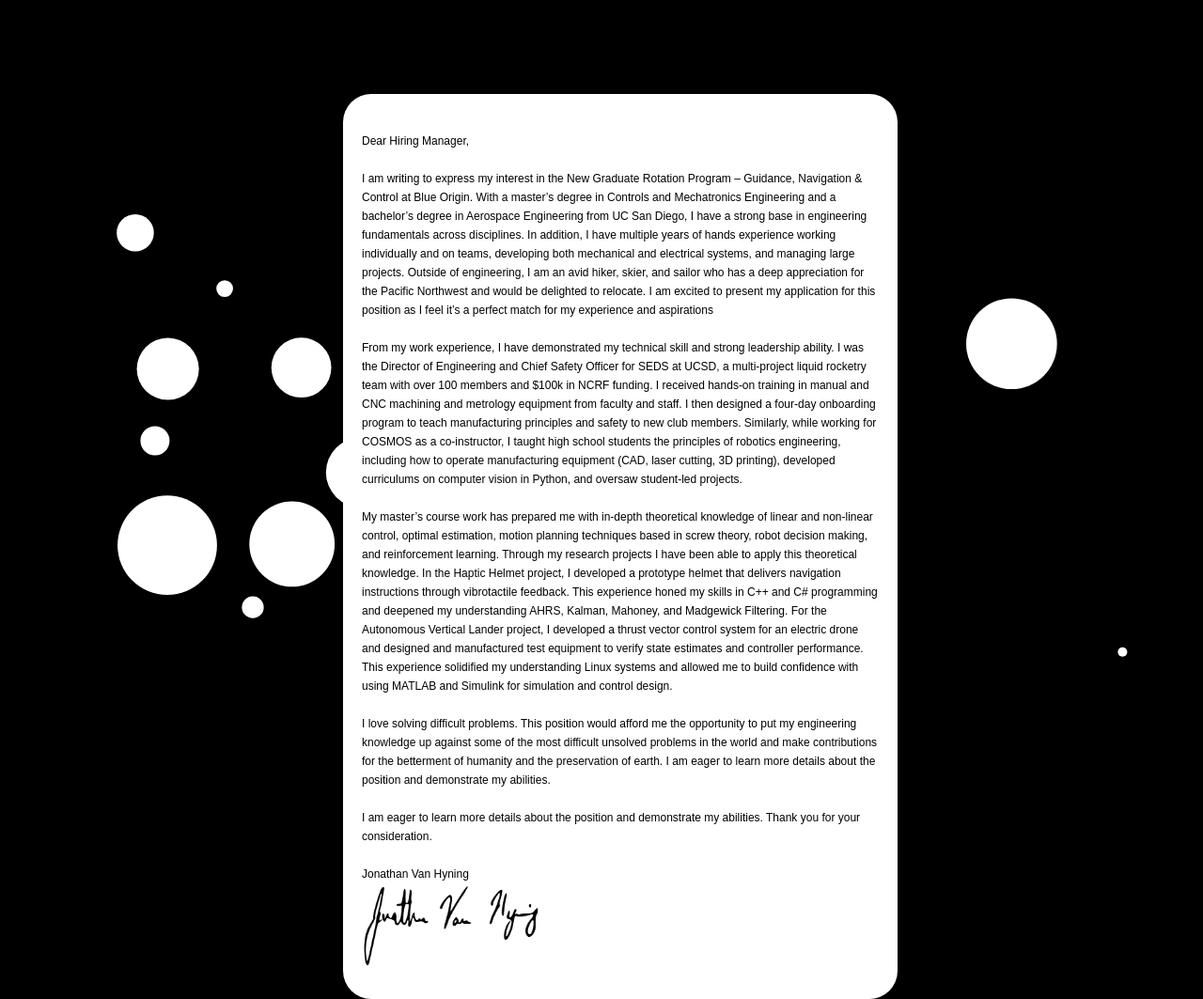
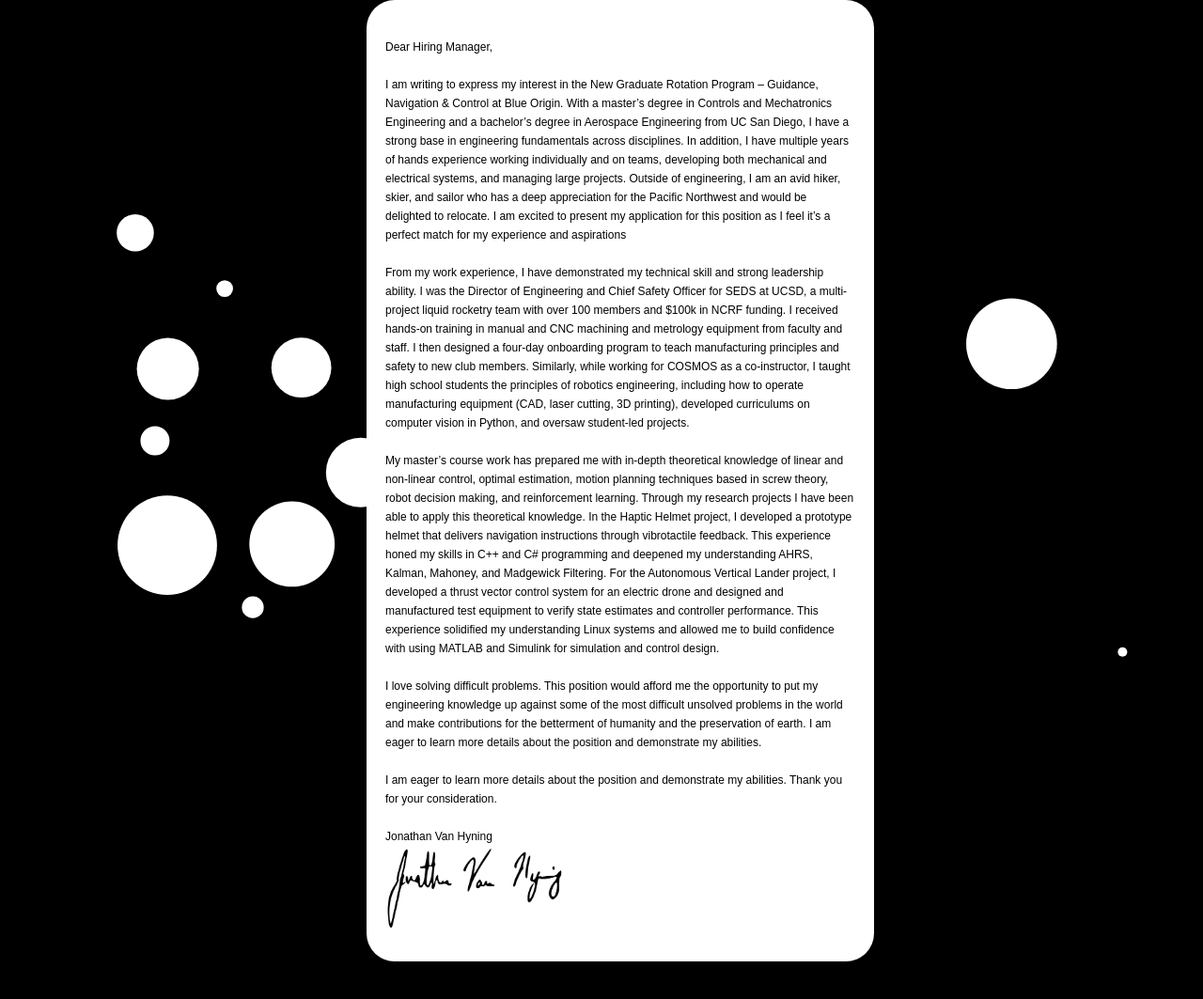
Before and after one commit to jvanhyn/jvanhyn.github.io, a plain HTML site: page index.html in a window 1280 px wide. Shown: the whole page at 94% size. After the commit the page ends 1036 px from the top, so only its background shows below. Drawn offline with Linux system fonts and the light colour scheme.

Commit message:
Update style.css

```diff
--- a/style.css
+++ b/style.css
@@ -35,9 +35,9 @@ h1 {
   position: absolute;
   top: 50%;
   left: 50%;
-  margin-left:-275px;
-  margin-top:-300px;
-  width:550px;
+  margin-left:-250px;
+  margin-top:-400px;
+  width:500px;
   border-radius: 30px;
   background-color: white;
   padding: 40px 20px 20px;
```
